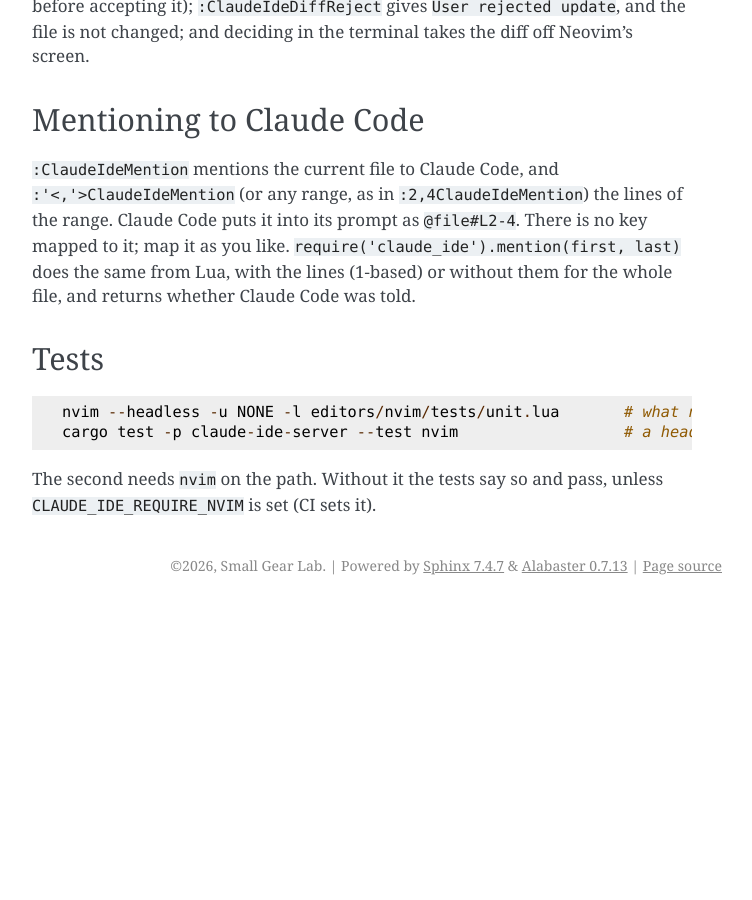
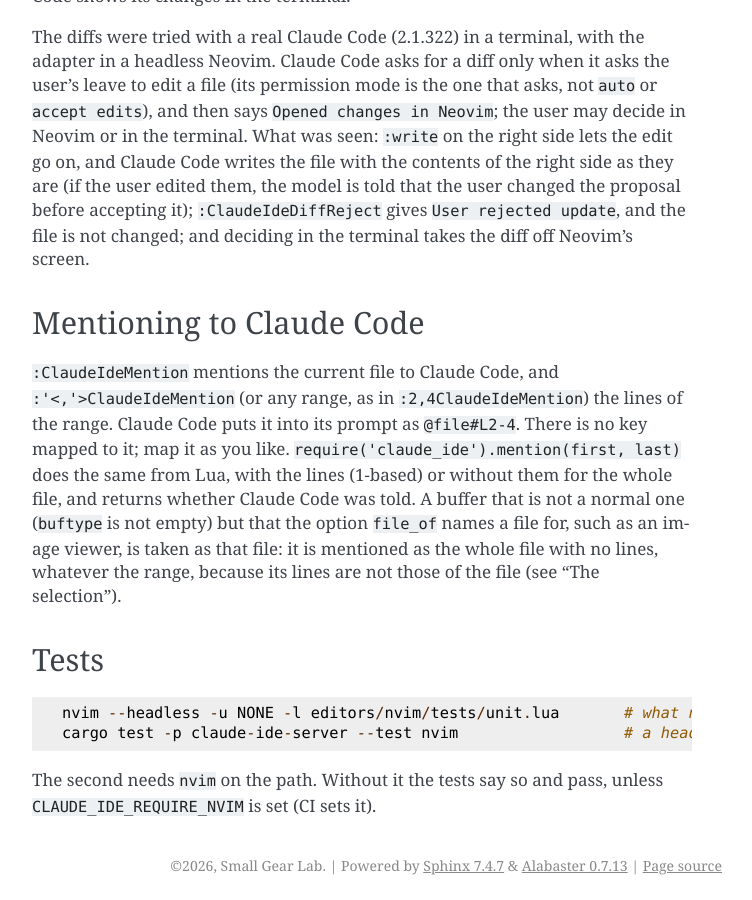
Before and after one commit to small-gear-lab/claude-ide-server, a Sphinx documentation site: the page built from docs/NVIM.md, in a window 1280 px wide and 900 px high, scrolled down 7166 px. Shown: the whole window, without its empty margins (388-1140 px from the left). Built offline with Sphinx 7.4.7, drawn with Linux system fonts in a browser that asks for light colours; before the commit the page ends 7771 px from its top, so only the background shows below that; some of the changed text lies outside the part shown.

Commit message:
Take a buffer that stands for a file as that file, through the new file_of option of the Neovim adapter
A buffer of an image viewer is not a normal buffer (its buftype is nofile), so the adapter refused to tell
Claude Code about it: no current file, and the mention failed with "this buffer is not a file".

The option file_of(buf) names the file that such a buffer stands for. The adapter then takes the buffer as that
file for the selection, the diagnostics and the mention. The lines of the buffer are not those of the file, so
the selection is the file as a whole (an empty range at the start, no text) and the mention carries no lines.

```diff
--- a/docs/NVIM.md
+++ b/docs/NVIM.md
@@ -49,6 +49,8 @@ require('claude_ide').setup({
   should_register = function() return true end,
   -- The folders of the workspace. By default, the working directory. It is asked at registration, and when :cd changes it.
   workspace_folders = function() return { vim.uv.cwd() } end,
+  -- The file that a buffer stands for when it is not a normal one (an image viewer, say): its path, or nil. See "The selection".
+  file_of = nil,
   -- The wait between attempts to connect: it doubles, up to the maximum.
   reconnect = { initial_ms = 500, max_ms = 10000 },
   -- What to do when nobody is listening on the socket. See "How it connects".
@@ -145,6 +147,11 @@ it, start from what the user has now.
 one that was sent last. A selection is the visual selection, or an empty range at the cursor. Positions are
 `{ line, character }` with `line` 0-based and `character` in UTF-16 code units (Neovim counts bytes), and the end of a
 range is exclusive. Buffers that are not files (a terminal, help, a buffer without a name) have none.
+
+A buffer that is not a normal one (its `buftype` is not empty) can still stand for a file, such as an image viewer that
+shows `a.png` in a `nofile` buffer: `file_of(buf)` returns the path of the file, and the buffer is taken as that file. Its
+lines are not those of the file, so the selection is the file as a whole: an empty range at the start, with no text,
+whatever the cursor or a visual selection. The same goes for the mention of the buffer (see "Mentioning to Claude Code").
 
 ## What Claude Code can ask
 
@@ -250,7 +257,10 @@ gives `User rejected update`, and the file is not changed; and deciding in the t
 `:ClaudeIdeMention` mentions the current file to Claude Code, and `:'<,'>ClaudeIdeMention` (or any range, as in
 `:2,4ClaudeIdeMention`) the lines of the range. Claude Code puts it into its prompt as `@file#L2-4`. There is no key
 mapped to it; map it as you like. `require('claude_ide').mention(first, last)` does the same from Lua, with the lines
-(1-based) or without them for the whole file, and returns whether Claude Code was told.
+(1-based) or without them for the whole file, and returns whether Claude Code was told. A buffer that is not a normal one
+(`buftype` is not empty) but that the option `file_of` names a file for, such as an image viewer, is taken as that file:
+it is mentioned as the whole file with no lines, whatever the range, because its lines are not those of the file (see "The
+selection").
 
 ## Tests
 
```
Also changed, not shown: docs/ja/NVIM.md (+5 -1 lines), 6 other files.
